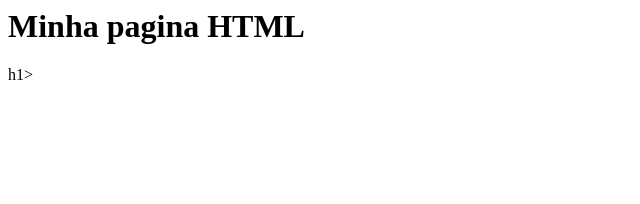
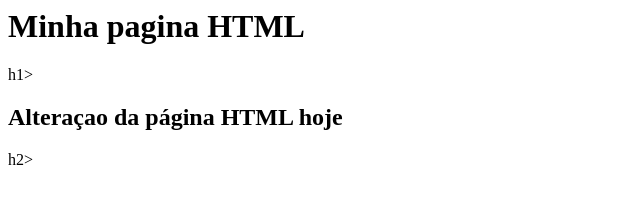
Before and after one commit to dayabo/gama-no-github, a plain HTML site: page index.html in a window 1280 px wide. Shown: the whole page, without its empty margins (0-640 px from the left). Drawn offline with Linux system fonts and the light colour scheme.

Commit message:
arquivo index.html atualizado novamente

```diff
--- a/index.html
+++ b/index.html
@@ -1,5 +1,6 @@
 <html>
   <body>
 	<h1> Minha pagina HTML</h1>h1>
+	<h2>Alteraçao da página HTML hoje</h2>h2>
 </body>
 </html>
```
